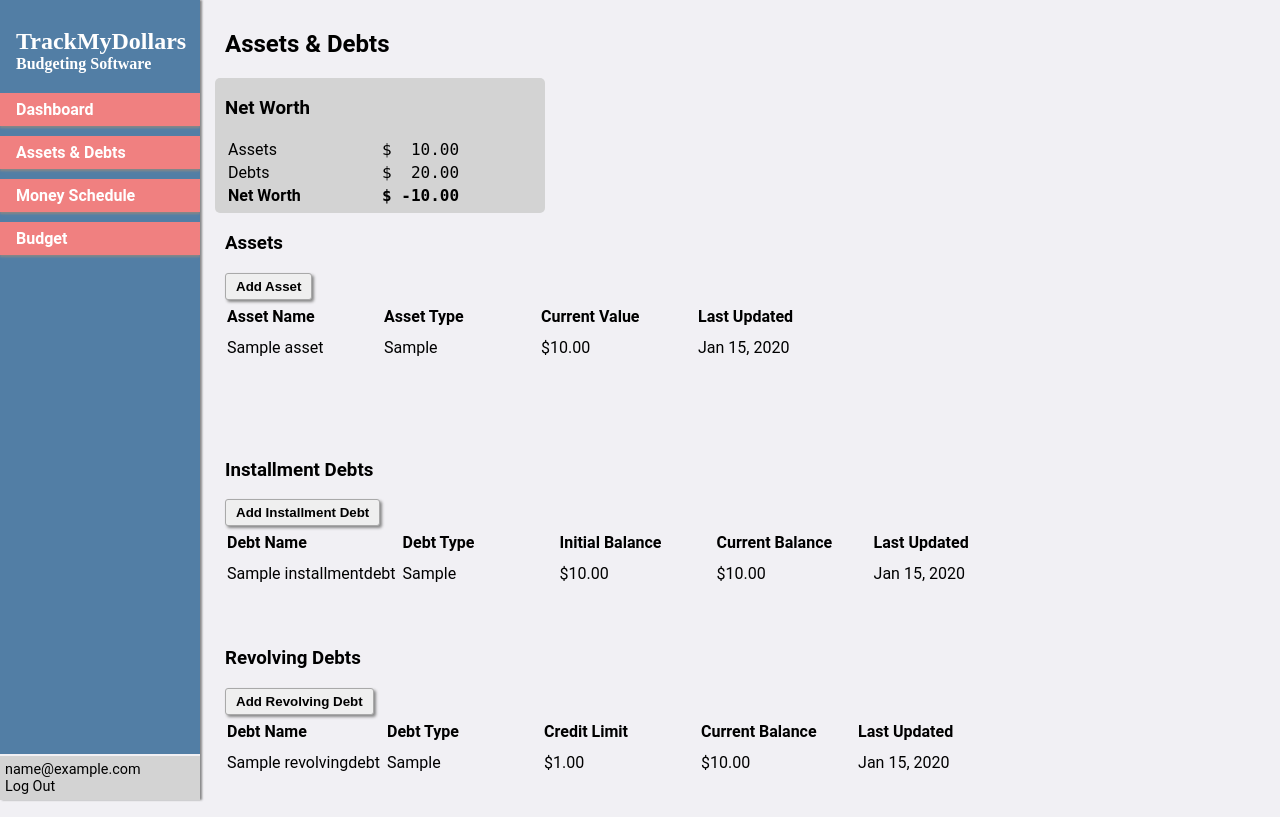
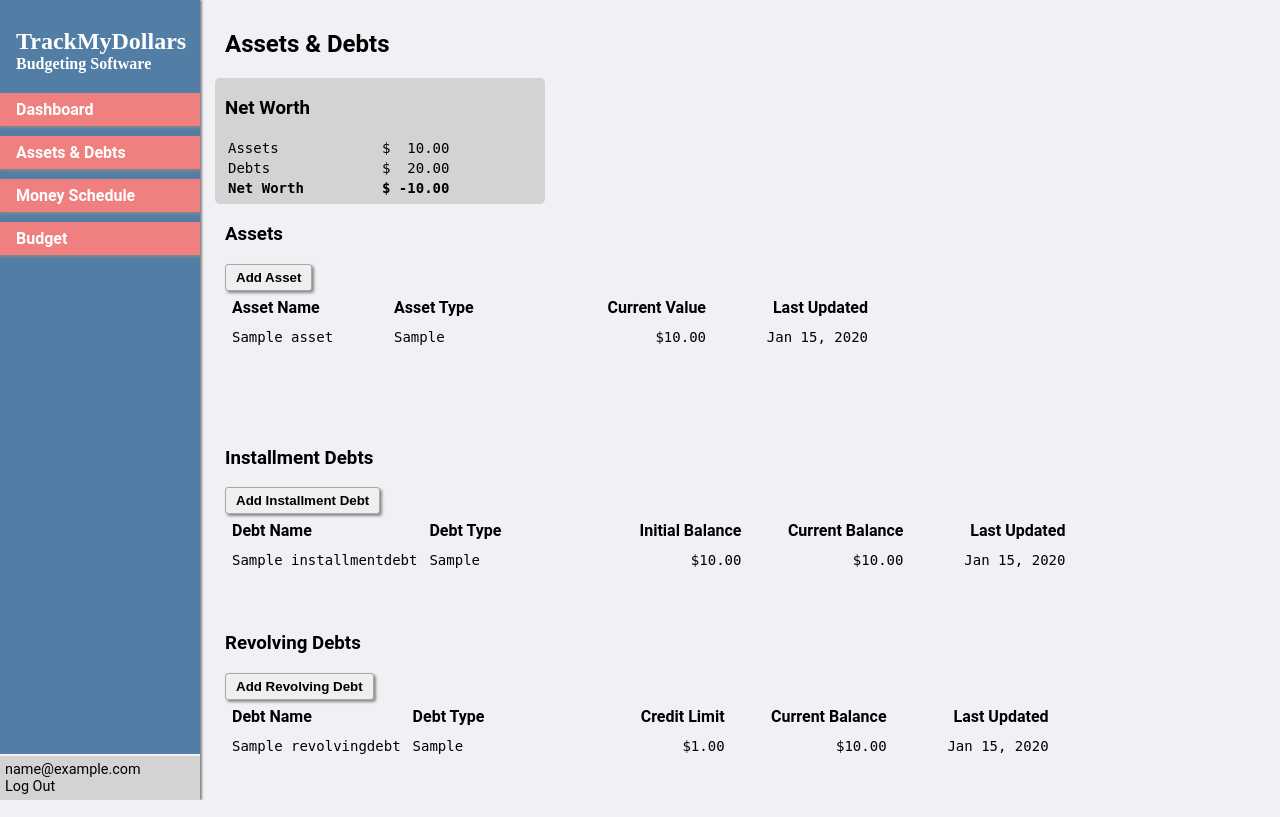
Before and after one commit to dhoneck/trackmydollars, a Django app: page /assets-debts/ in a window 1280 px wide. Run offline with Django 3.2, Linux system fonts and the light colour scheme; a user stored in the database is signed in; tables that the repository leaves empty hold one stand-in row (values such as "Sample post").

Commit message:
Add schedule items to admin, change default font for tables, other misc changes

```diff
--- a/assets/css/layout.css
+++ b/assets/css/layout.css
@@ -182,7 +182,7 @@ th {
 }
 
 .asset-debt-table th, .asset-debt-table td {
-  padding: 5px 5px 5px 0;
+  padding: 5px 5px 5px 5px;
   white-space: nowrap;
 }
 
@@ -294,6 +294,26 @@ span.helptext {
   display: none;
 }
 
+/*******************************
+Tables
+*******************************/
+.right-align {
+  text-align: right;
+  padding-right: 10px;
+  margin-right: 10px;
+}
+
+td {
+  /*display: block;*/
+  unicode-bidi: embed;
+  font-family: monospace;
+  /*white-space: pre;*/
+  font-size: 14px;
+}
+
+pre {
+  font-size: 14px;
+}
 
 /*******************************
 Notifications
--- a/budgets/forms.py
+++ b/budgets/forms.py
@@ -1,6 +1,11 @@
 from django.contrib.auth.forms import UserCreationForm
+from django import forms
 
 
 class CustomUserCreationForm(UserCreationForm):
     class Meta(UserCreationForm.Meta):
         fields = UserCreationForm.Meta.fields + ("email",)
+
+
+class BudgetForm(forms.Form):
+    your_name = forms.CharField(label='Your name', max_length=100)
--- a/budgets/models.py
+++ b/budgets/models.py
@@ -65,7 +65,6 @@ class Debt(models.Model):
     name = models.CharField(max_length=50)
     type = models.CharField(max_length=50, blank=True, default='')
     interest_rate = models.DecimalField(max_digits=9, decimal_places=4, blank=True, null=True)
-    date_opened = models.DateField(blank=True, null=True)
 
     def __str__(self):
         if self.type == '':
@@ -153,7 +152,9 @@ class BudgetPeriod(models.Model):
     year = models.PositiveIntegerField(default=datetime.today().year)
     starting_bank_balance = models.DecimalField(max_digits=9, decimal_places=2, null=True)
     add_money_schedule_items = models.BooleanField(default=False)
-    use_last_budget = models.BooleanField(default=False)
+    template_budget = models.ForeignKey('self', on_delete=models.CASCADE, null=True, blank=True)
+    # use_last_budget = models.BooleanField(default=False)
+    print('IN BUDGET PERIOD MODEL')
     # TODO: add from template option
 
     class Meta:
@@ -229,13 +230,17 @@ class ExpenseCategory(models.Model):
         verbose_name_plural = 'Expense categories'
         unique_together = ('user', 'name', 'budget_period')
 
-
 class ExpenseBudgetItem(models.Model):
+    EXPENSE_CHOICES = (
+        ('Expense', 'Expense'),
+        ('Transfer Funds', 'Transfer Funds'),
+        ('Reserve Funds', 'Reserve Funds'),
+    )
     user = models.ForeignKey('auth.User', on_delete=models.CASCADE, default=1)
     expense_category = models.ForeignKey('ExpenseCategory', on_delete=models.CASCADE, related_name='expense_budget_items')
     name = models.CharField(max_length=50)
     planned_amount = models.DecimalField(max_digits=9, decimal_places=2)
-    transfer = models.BooleanField(default=False)
+    type = models.CharField(max_length=50, choices=EXPENSE_CHOICES, default='Expense')
 
     def __str__(self):
         return self.name + ' for $' + str(self.planned_amount) + ' : ' + str(self.expense_category)
--- a/budgets/views.py
+++ b/budgets/views.py
@@ -354,7 +354,7 @@ class DeleteAssetBalance(SuccessMessageMixin, DeleteView):
 # Debt Views
 class AddInstallmentDebt(SuccessMessageMixin, CreateView):
     model = InstallmentDebt
-    fields = ['name', 'type', 'initial_amount', 'interest_rate', 'minimum_payment', 'payoff_date', 'date_opened']
+    fields = ['name', 'type', 'initial_amount', 'interest_rate', 'minimum_payment', 'payoff_date']
     template_name = 'budgets/add_installment_debt.html'
     success_url = '../assets-debts'
     success_message = 'Installment debt successfully added!'
@@ -367,7 +367,7 @@ class AddInstallmentDebt(SuccessMessageMixin, CreateView):
 
 class AddRevolvingDebt(SuccessMessageMixin, CreateView):
     model = RevolvingDebt
-    fields = ['name', 'type', 'interest_rate', 'credit_limit', 'date_opened']
+    fields = ['name', 'type', 'interest_rate', 'credit_limit']
     template_name = 'budgets/add_revolving_debt.html'
     success_url = '../assets-debts'
     success_message = 'Revolving debt successfully added!'
@@ -397,7 +397,7 @@ class AddRevolvingDebtBalance(SuccessMessageMixin, CreateView):
 
 class UpdateInstallmentDebt(SuccessMessageMixin, UpdateView):
     model = InstallmentDebt
-    fields = ['name', 'type', 'interest_rate', 'date_opened', 'initial_amount', 'minimum_payment', 'payoff_date']
+    fields = ['name', 'type', 'interest_rate', 'initial_amount', 'minimum_payment', 'payoff_date']
     template_name = 'budgets/update_installment_debt.html'
     success_url = '../view'
     pk_url_kwarg = 'id'
@@ -418,7 +418,7 @@ class DeleteInstallmentDebt(SuccessMessageMixin, DeleteView):
 
 class UpdateRevolvingDebt(SuccessMessageMixin, UpdateView):
     model = RevolvingDebt
-    fields = ['name', 'type', 'interest_rate', 'date_opened', 'credit_limit']
+    fields = ['name', 'type', 'interest_rate', 'credit_limit']
     template_name = 'budgets/update_revolving_debt.html'
     success_url = '../view'
     pk_url_kwarg = 'id'
@@ -631,7 +631,7 @@ def budget(request):
 
 class AddBudget(SuccessMessageMixin, CreateView):
     model = BudgetPeriod
-    fields = ['month', 'year', 'starting_bank_balance', 'add_money_schedule_items', 'use_last_budget']
+    fields = ['month', 'year', 'starting_bank_balance', 'template_budget', 'add_money_schedule_items']
     template_name = 'budgets/add_budget.html'
     success_url = '../'
     success_message = 'Budget successfully added!'
@@ -897,7 +897,7 @@ class AddExpenseTransaction(SuccessMessageMixin, CreateView):
 class AddExpenseBudgetItem(SuccessMessageMixin, CreateView):
     # TODO: Only show expense categories in that budget period
     model = ExpenseBudgetItem
-    fields = ['expense_category', 'name', 'planned_amount', 'transfer']
+    fields = ['expense_category', 'name', 'planned_amount', 'type']
     template_name = 'budgets/add_expense_budget_item.html'
     success_url = '../../'
     success_message = 'Expense budget item successfully added!'
--- a/templates/budgets/assets_debts.html
+++ b/templates/budgets/assets_debts.html
@@ -41,8 +41,8 @@
         <tr>
           <th>Asset Name</th>
           <th>Asset Type</th>
-          <th>Current Value</th>
-          <th>Last Updated</th>
+          <th class="right-align">Current Value</th>
+          <th class="right-align">Last Updated</th>
         {% for item in assets %}
           <tr>
             <td><a href="assets/{{ item.id }}/view">{{ item.name }}</a></td>
@@ -54,15 +54,15 @@
             {% endif %}
 
             {% if item.balances.first %}
-              <td><a href="assets/{{ item.id }}/view">${{ item.balances.first }}</a></td>
+              <td class="right-align"><a href="assets/{{ item.id }}/view"><pre>${{ item.balances.first }}</pre></a></td>
             {% else %}
-              <td><a href="assets/{{ item.id }}/view">n/a</a></td>
+              <td class="right-align"><a href="assets/{{ item.id }}/view"><pre>n/a</pre></a></td>
             {% endif %}
 
             {% if item.balances.first.date %}
-              <td><a href="assets/{{ item.id }}/view">{{ item.balances.first.date | date:"M d, Y"}}</a></td>
+              <td class="right-align"><a href="assets/{{ item.id }}/view">{{ item.balances.first.date | date:"M d, Y"}}</a></td>
             {% else %}
-              <td><a href="assets/{{ item.id }}/view">n/a</a></td>
+              <td class="right-align"><a href="assets/{{ item.id }}/view">n/a</a></td>
             {% endif %}
           </tr>
         {% endfor %}
@@ -82,9 +82,9 @@
         <tr>
           <th>Debt Name</th>
           <th>Debt Type</th>
-          <th>Initial Balance</th>
-          <th>Current Balance</th>
-          <th>Last Updated</th>
+          <th class="right-align">Initial Balance</th>
+          <th class="right-align">Current Balance</th>
+          <th class="right-align">Last Updated</th>
           {% for item in installment_debts %}
             <tr>
               <td><a href="installment-debts/{{ item.id }}/view">{{ item.name }}</a></td>
@@ -96,23 +96,21 @@
               {% endif %}
 
               {% if item.initial_amount %}
-                <td><a href="installment-debts/{{ item.id }}/view">${{ item.initial_amount }}</a></td>
+                <td class="right-align"><a href="installment-debts/{{ item.id }}/view">${{ item.initial_amount }}</a></td>
               {% else %}
-                <td><a href="installment-debts/{{ item.id }}/view">n/a</a></td>
+                <td class="right-align"><a href="installment-debts/{{ item.id }}/view">n/a</a></td>
               {% endif %}
 
               {% if item.balances.first %}
-                <td><a href="installment-debts/{{ item.id }}/view">${{ item.balances.first }}</a></td>
+                <td class="right-align"><a href="installment-debts/{{ item.id }}/view">${{ item.balances.first }}</a></td>
               {% else %}
-                <td><a href="installment-debts/{{ item.id }}/view">n/a</a></td>
+                <td class="right-align"><a href="installment-debts/{{ item.id }}/view">n/a</a></td>
               {% endif %}
 
               {% if item.balances.first.date %}
-                <td><a href="installment-debts/{{ item.id }}/view">{{ item.balances.first.date | date:"M d, Y"}}</a></td>
-              {% elif item.date_opened %}
-                <td><a href="installment-debts/{{ item.id }}/view">{{ item.date_opened }}</a></td>
+                <td class="right-align"><a href="installment-debts/{{ item.id }}/view">{{ item.balances.first.date | date:"M d, Y"}}</a></td>
               {% else %}
-                <td><a href="installment-debts/{{ item.id }}/view">n/a</a></td>
+                <td class="right-align"><a href="installment-debts/{{ item.id }}/view">n/a</a></td>
               {% endif %}
             </tr>
           {% endfor %}
@@ -130,9 +128,9 @@
         <tr>
           <th>Debt Name</th>
           <th>Debt Type</th>
-          <th>Credit Limit</th>
-          <th>Current Balance</th>
-          <th>Last Updated</th>
+          <th class="right-align">Credit Limit</th>
+          <th class="right-align">Current Balance</th>
+          <th class="right-align">Last Updated</th>
           {% for item in revolving_debts %}
             <tr>
               <td><a href="revolving-debts/{{ item.id }}/view">{{ item.name }}</a></td>
@@ -144,23 +142,21 @@
               {% endif %}
 
               {% if item.credit_limit %}
-                <td><a href="revolving-debts/{{ item.id }}/view">${{ item.credit_limit }}</a></td>
+                <td class="right-align"><a href="revolving-debts/{{ item.id }}/view">${{ item.credit_limit }}</a></td>
               {% else %}
-                <td><a href="revolving-debts/{{ item.id }}/view">n/a</a></td>
+                <td class="right-align"><a href="revolving-debts/{{ item.id }}/view">n/a</a></td>
               {% endif %}
 
               {% if item.balances.first %}
-                <td><a href="revolving-debts/{{ item.id }}/view">${{ item.balances.first }}</a></td>
+                <td class="right-align"><a href="revolving-debts/{{ item.id }}/view">${{ item.balances.first }}</a></td>
               {% else %}
-                <td><a href="revolving-debts/{{ item.id }}/view">n/a</a></td>
+                <td class="right-align"><a href="revolving-debts/{{ item.id }}/view">n/a</a></td>
               {% endif %}
 
               {% if item.balances.first.date %}
-                <td><a href="revolving-debts/{{ item.id }}/view">{{ item.balances.first.date | date:"M d, Y"}}</a></td>
-              {% elif item.date_opened %}
-                <td><a href="revolving-debts/{{ item.id }}/view">{{ item.date_opened }}</a></td>
+                <td class="right-align"><a href="revolving-debts/{{ item.id }}/view">{{ item.balances.first.date | date:"M d, Y"}}</a></td>
               {% else %}
-                <td><a href="revolving-debts/{{ item.id }}/view">n/a</a></td>
+                <td class="right-align"><a href="revolving-debts/{{ item.id }}/view">n/a</a></td>
               {% endif %}
             </tr>
           {% endfor %}
```
Also changed, not shown: budgets/admin.py (+3 -5 lines), budgets/migrations/0046_auto_20210516_1244.py (added), budgets/migrations/0047_auto_20210516_1415.py (added), budgets/migrations/0048_auto_20210517_2308.py (added), budgets/migrations/0049_remove_expensebudgetitem_transfer.py (added).
